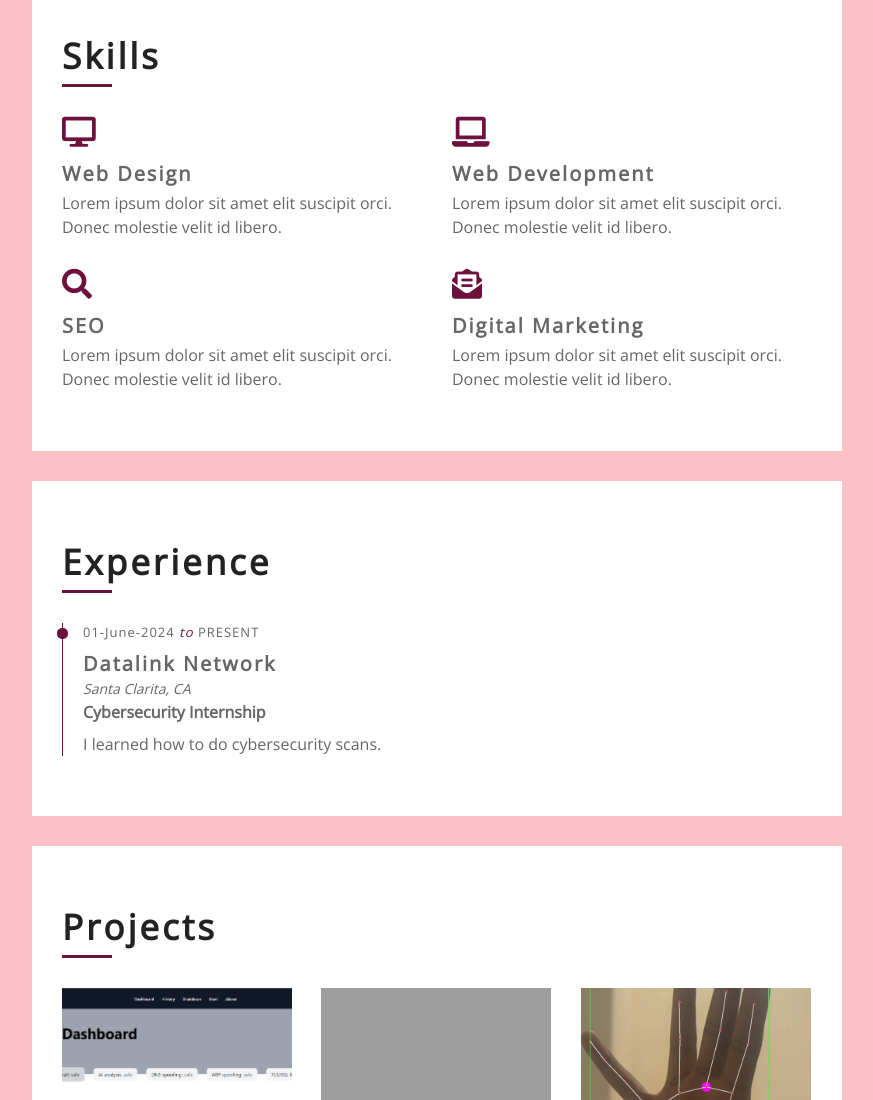
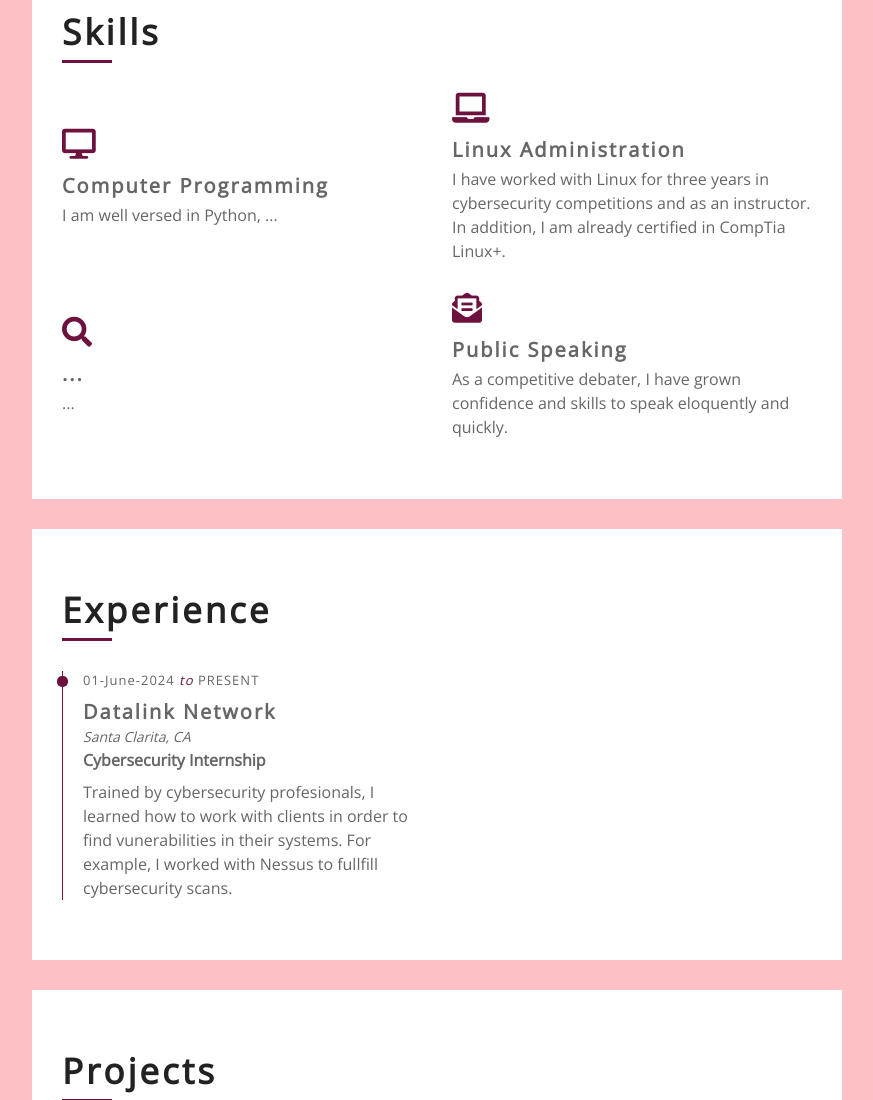
Before and after one commit to ItsAvs/helloavni, a plain HTML site: page index.html in a window 1280 px wide. Shown: the part 840-1940 px from the top of the page, without its empty margins (368-1241 px from the left). Drawn offline with nearby package versions, Linux system fonts and the light colour scheme; grey boxes are pictures that could not be loaded.

Commit message:
updates comments, descriptions

```diff
--- a/index.html
+++ b/index.html
@@ -85,7 +85,7 @@
 
                             <div class="col-md-6 col-lg-7">
                                 <p>
-                                    Lorem ipsum dolor sit amet, consectetur adipiscing elit. Sed eu suscipit orci. Donec molestie velit id libero blandit, quis suscipit urna suscipit. Donec aliquet erat eu lacinia iaculis. Ut tempor tellus eu sem pharetra feugiat. Proin libero ligula, gravida at porttitor eget.
+                                    I am an aspiring robotics engineer passionate about cybersecurity, computer science, and debate. Competing in a variety of competitions, I learn from those experiences to teach others!
                                 </p>
                                 <a class="btn" href="img/resume.pdf" download="resume.pdf">Download Resume</a>
                                 <a class="btn" href="https://medium.com/@avni.morepatil">Blogs</a>
@@ -112,29 +112,29 @@
                             <div class="col-md-6">
                                 <div class="srv-col">
                                     <i class="fa fa-desktop"></i>
-                                    <h3>Web Design</h3>
-                                    <p>Lorem ipsum dolor sit amet elit suscipit orci. Donec molestie velit id libero.</p>
+                                    <h3>Computer Programming</h3>
+                                    <p>I am well versed in Python, ...</p>
                                 </div>
                             </div>
                             <div class="col-md-6">
                                 <div class="srv-col">
                                     <i class="fa fa-laptop"></i>
-                                    <h3>Web Development</h3>
-                                    <p>Lorem ipsum dolor sit amet elit suscipit orci. Donec molestie velit id libero.</p>
+                                    <h3>Linux Administration</h3>
+                                    <p>I have worked with Linux for three years in cybersecurity competitions and as an instructor. In addition, I am already certified in CompTia Linux+.</p>
                                 </div>
                             </div>
                             <div class="col-md-6">
                                 <div class="srv-col">
                                     <i class="fa fa-search"></i>
-                                    <h3>SEO</h3>
-                                    <p>Lorem ipsum dolor sit amet elit suscipit orci. Donec molestie velit id libero.</p>
+                                    <h3>...</h3>
+                                    <p>...</p>
                                 </div>
                             </div>
                             <div class="col-md-6">
                                 <div class="srv-col">
                                     <i class="fa fa-envelope-open-text"></i>
-                                    <h3>Digital Marketing</h3>
-                                    <p>Lorem ipsum dolor sit amet elit suscipit orci. Donec molestie velit id libero.</p>
+                                    <h3>Public Speaking</h3>
+                                    <p>As a competitive debater, I have grown confidence and skills to speak eloquently and quickly. </p>
                                 </div>
                             </div>
                         </div>
@@ -155,7 +155,7 @@
                                     <h3>Datalink Network</h3>
                                     <h4>Santa Clarita, CA</h4>
                                     <h5>Cybersecurity Internship</h5>
-                                    <p>I learned how to do cybersecurity scans.</p>
+                                    <p>Trained by cybersecurity profesionals, I learned how to work with clients in order to find vunerabilities in their systems. For example, I worked with Nessus to fullfill cybersecurity scans.</p>
                                 </div>
                             </div>
                             <!--div class="col-md-6">
```
